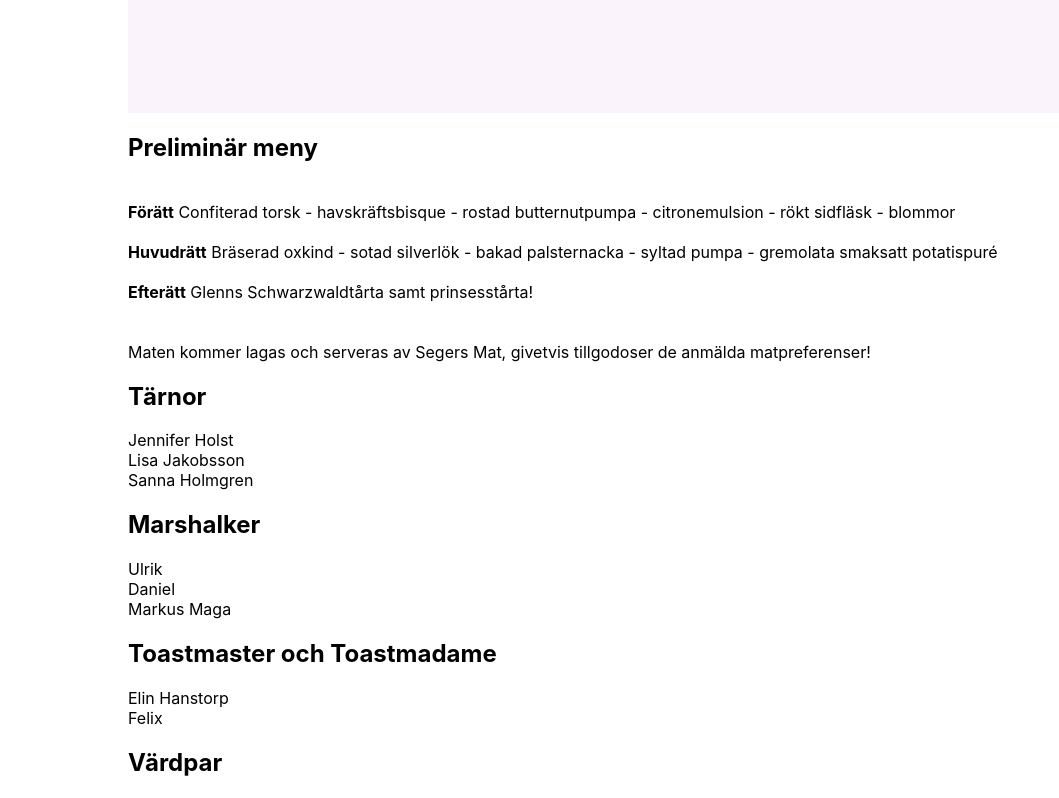
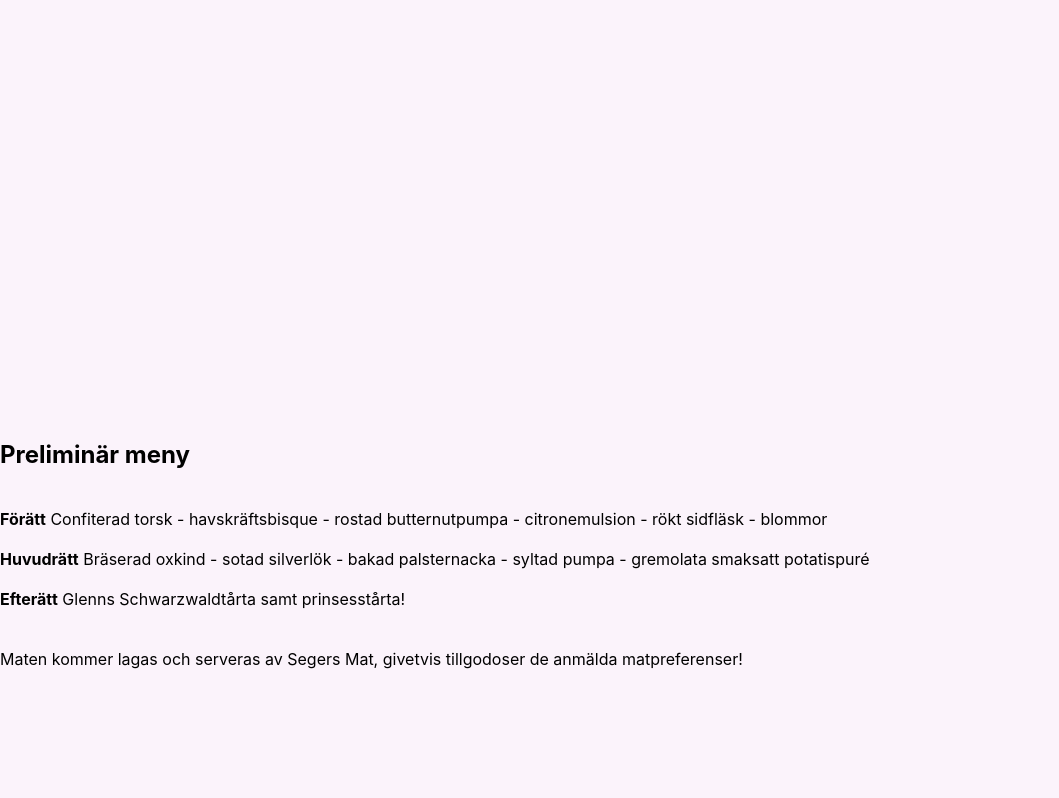
Before and after one commit to brocahontaz/fjallbark-wedding-page, a React (Create React App) app: page /#hem in a window 1280 px wide. Shown: the part 2620-3418 px from the top of the page, without its empty margins (0-1059 px from the left). Built offline with nearby package versions, Linux system fonts and the light colour scheme.

Commit message:
feat&fix: active nav & layout fixes (#14)
* scrollspy added

* fixes..

```diff
--- a/src/App.js
+++ b/src/App.js
@@ -1,10 +1,32 @@
+/* eslint-disable no-plusplus */
+/* eslint-disable no-restricted-syntax */
+/* eslint-disable no-restricted-globals */
+/* eslint-disable no-console */
 import './App.css';
-
+import { useEffect } from 'react';
+import { useHistory } from 'react-router-dom';
 import Header from './Header';
 import Main from './Main';
 import Footer from './Footer';
 
 function App() {
+  const history = useHistory();
+  useEffect(() => {
+    const sections = document.querySelectorAll('div[data-scrollspy]');
+    console.log(sections);
+
+    const observer = new IntersectionObserver((entries) => {
+      for (const entry of entries) {
+        if (entry.isIntersecting) {
+          history.push(`#${entry.target.id}`);
+        }
+      }
+    }, {
+      rootMargin: '0px',
+      threshold: '0.5'
+    });
+    for (let i = 0; i < sections.length; i++) { observer.observe(sections[i]); }
+  });
   return (
     <div className="App">
       <Header />
--- a/src/Main/Crew/Crew.css
+++ b/src/Main/Crew/Crew.css
@@ -1,4 +1,6 @@
 .Crew {
-    display: flex;
-    flex-direction: column;
+  display: flex;
+  flex-direction: column;
+  height: 800px;
+  background: #fbf3fb;
 }
--- a/src/Main/Crew/Crew.js
+++ b/src/Main/Crew/Crew.js
@@ -2,7 +2,7 @@ import './Crew.css';
 
 function Crew() {
   return (
-    <div id="crew" className="Crew">
+    <div id="crew" className="Crew" data-scrollspy>
       <h2>Tärnor</h2>
       <span>Jennifer Holst</span>
       <span>Lisa Jakobsson</span>
--- a/src/Main/Home/Home.js
+++ b/src/Main/Home/Home.js
@@ -2,7 +2,7 @@ import './Home.css';
 
 function Home() {
   return (
-    <div className="Home" id="hem" />
+    <div className="Home" id="hem" data-scrollspy />
   );
 }
 
--- a/src/Main/Info/Info.css
+++ b/src/Main/Info/Info.css
@@ -1,8 +1,9 @@
 .Info {
-  width: 80%;
-  height: 800px;
+  width: 100%;
+  min-height: 800px;
+  padding: 10%;
+  box-sizing: border-box;
   background: #fbf3fb;
   display: flex;
   flex-direction: column;
-  padding: 10%;
 }
--- a/src/Main/Info/Info.js
+++ b/src/Main/Info/Info.js
@@ -4,7 +4,7 @@ import Event from '../components/Event';
 
 function Info() {
   return (
-    <div className="Info" id="info">
+    <div className="Info" id="info" data-scrollspy>
       <h1>Observera</h1>
       <div>
         Vi vill kunna bjuda många från familj och vänner så därför önskar vi en
--- a/src/Main/Main.css
+++ b/src/Main/Main.css
@@ -1,6 +1,4 @@
 .Main {
   width: 100%;
   background-color: #FFFFFF;
-  width: 80%;
-  padding: 10%;
 }
--- /dev/null
+++ b/src/Main/Menu/Menu.css
@@ -0,0 +1,9 @@
+.Menu {
+  width: 100%;
+  height: 800px;
+  background: #fbf3fb;
+}
+
+.Menu h2 {
+  margin-top: 0;
+}
--- a/src/Main/Menu/Menu.js
+++ b/src/Main/Menu/Menu.js
@@ -1,7 +1,9 @@
 /* eslint-disable max-len */
+import './Menu.css';
+
 function Menu() {
   return (
-    <div id="mat">
+    <div className="Menu" id="mat" data-scrollspy>
 
       <h2>Preliminär meny</h2>
       <br />
--- a/src/Main/Story/Story.js
+++ b/src/Main/Story/Story.js
@@ -2,7 +2,7 @@ import './Story.css';
 
 function Story() {
   return (
-    <div className="Story" id="story" />
+    <div className="Story" id="story" data-scrollspy />
   );
 }
 
--- a/src/index.js
+++ b/src/index.js
@@ -1,3 +1,5 @@
+/* eslint-disable no-plusplus */
+/* eslint-disable no-restricted-syntax */
 import React from 'react';
 import ReactDOM from 'react-dom/client';
 import {
@@ -8,6 +10,7 @@ import App from './App';
 import reportWebVitals from './reportWebVitals';
 
 const root = ReactDOM.createRoot(document.getElementById('root'));
+
 root.render(
   <React.StrictMode>
     <Router>
```
